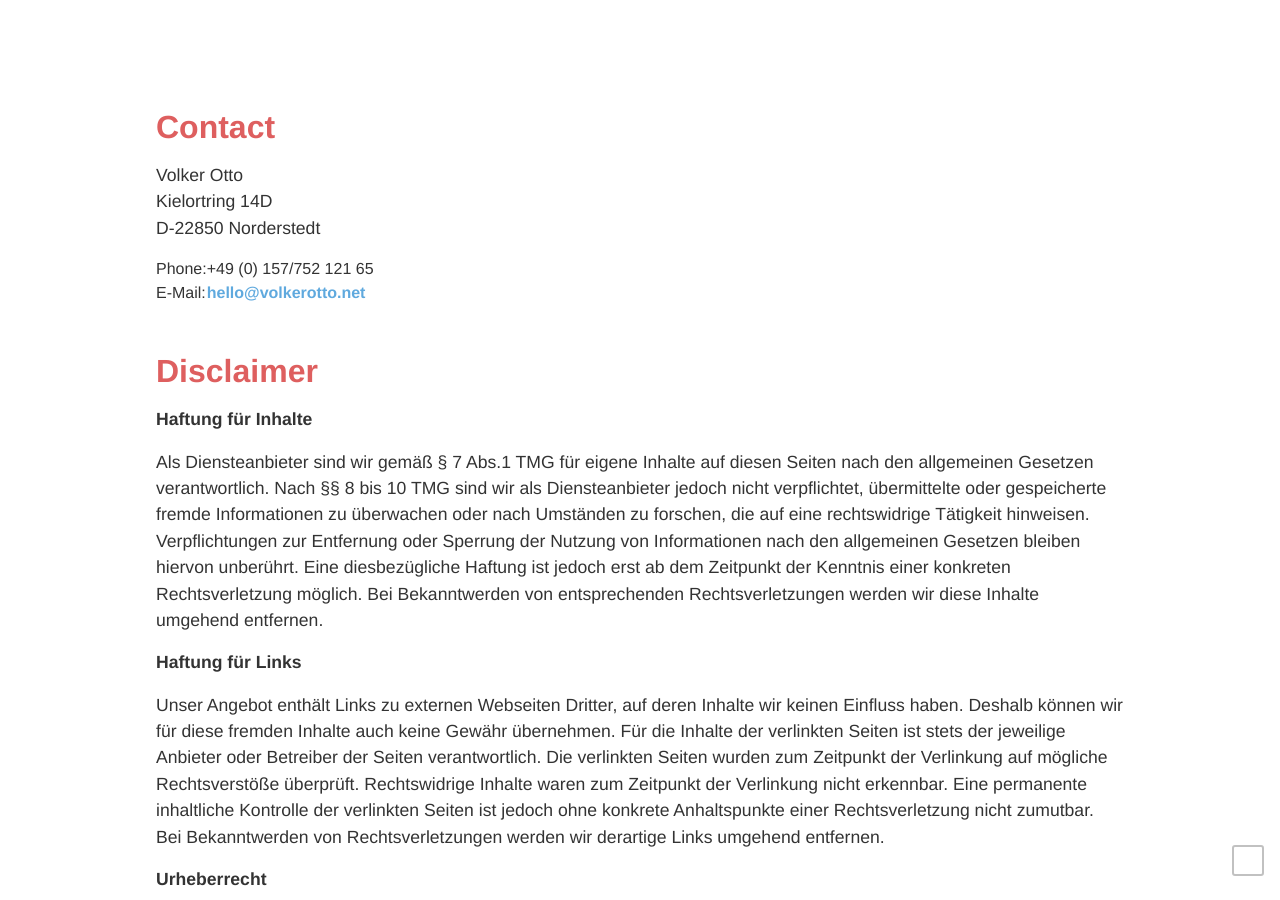
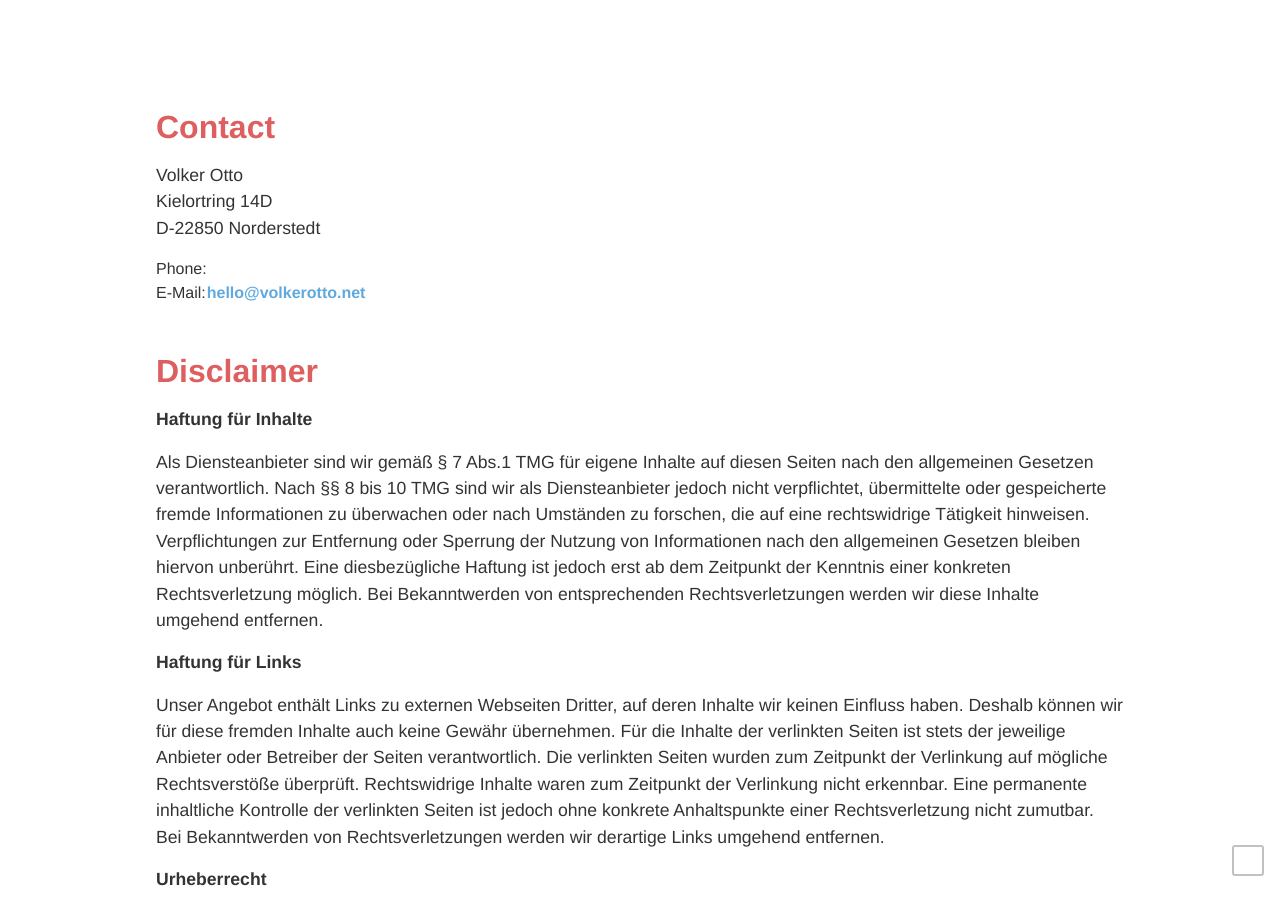
Before and after one commit to l4ci/l4ci.github.io, a Jekyll site: the page built from imprint/index.html, in a window 1280 px wide and 900 px high, scrolled down 636 px. Built offline with Jekyll 4.4.1, drawn with Linux system fonts in a browser that asks for light colours; nearby versions of some CDN libraries; Markdown is read by kramdown in place of the engine named in the settings.

Commit message:
removed old profile links

```diff
--- a/_config.yml
+++ b/_config.yml
@@ -20,12 +20,8 @@
 wpm:          160
 
 me:
-  phone:      +49 (0) 157/752 121 65
   email:      hello@volkerotto.net
   twitter:    hellovolker
   facebook:   volker.otto
   linkedin:   211323021
-  googleplus: 101109760577750566740
   github:     l4ci
-  dribbble:   hellovolker
-  pinboard:   l4ci
```
